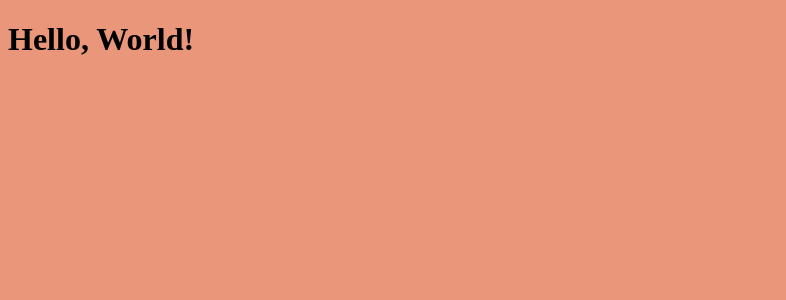
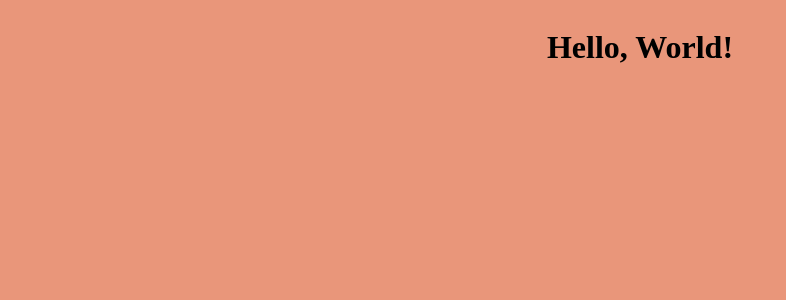
Before and after one commit to FeatheredSaturn/featheredsaturn.github.io, a Jekyll site: the page built from index.markdown, in a window 1280 px wide. Shown: the top 300 px of the page, without its empty margins (0-786 px from the left). Built offline with Jekyll 4.4.1, drawn with Linux system fonts in a browser that asks for light colours.

Commit message:
Site is now one column,

```diff
--- a/assets/css/style.scss
+++ b/assets/css/style.scss
@@ -3,4 +3,9 @@
 
 body {
     background-color: darksalmon;
+    display: flex;
+    flex-direction: column;
+    flex-wrap: nowrap;
+    justify-content: flex-start;
+    align-items: center;
 }
```
